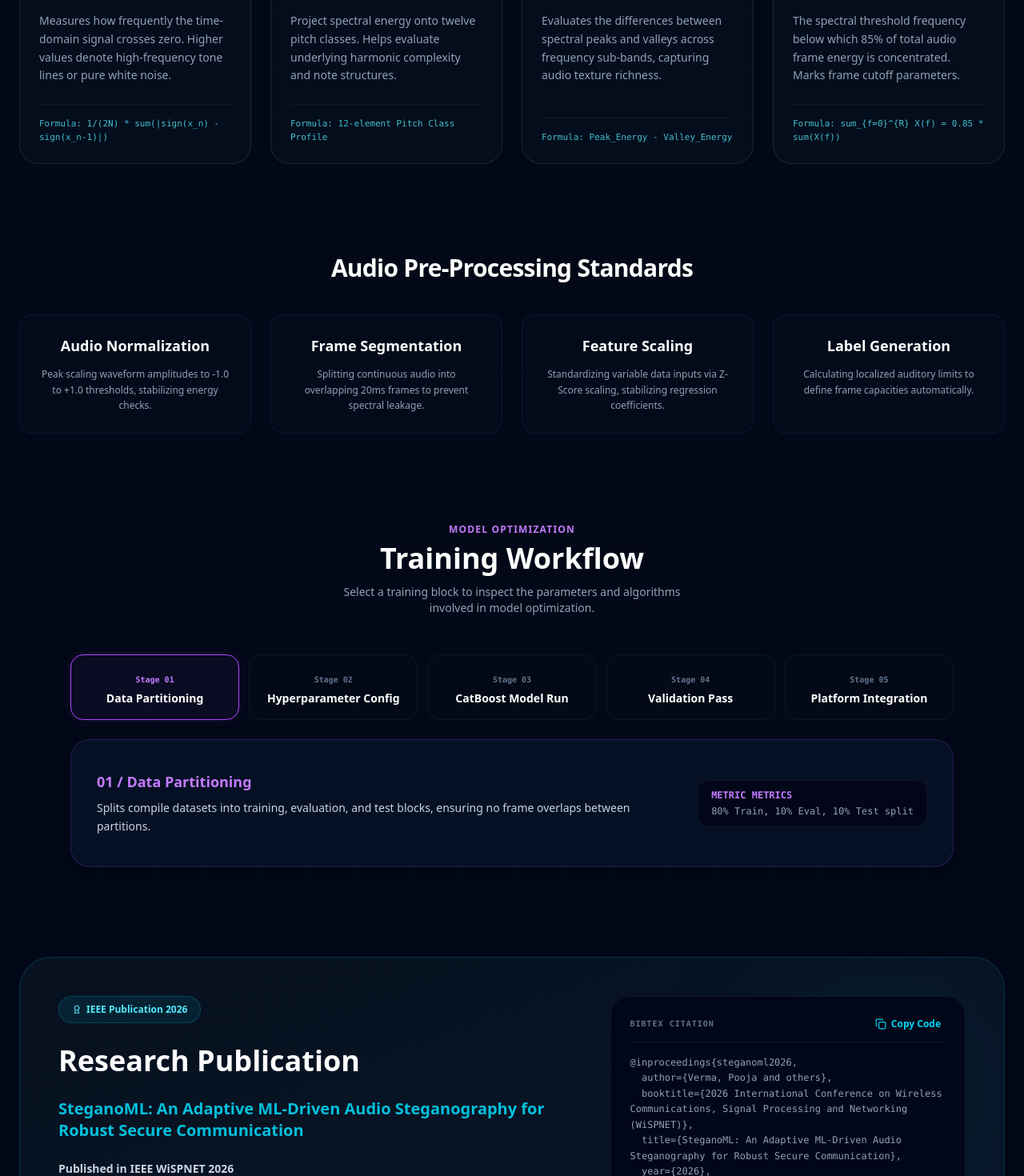
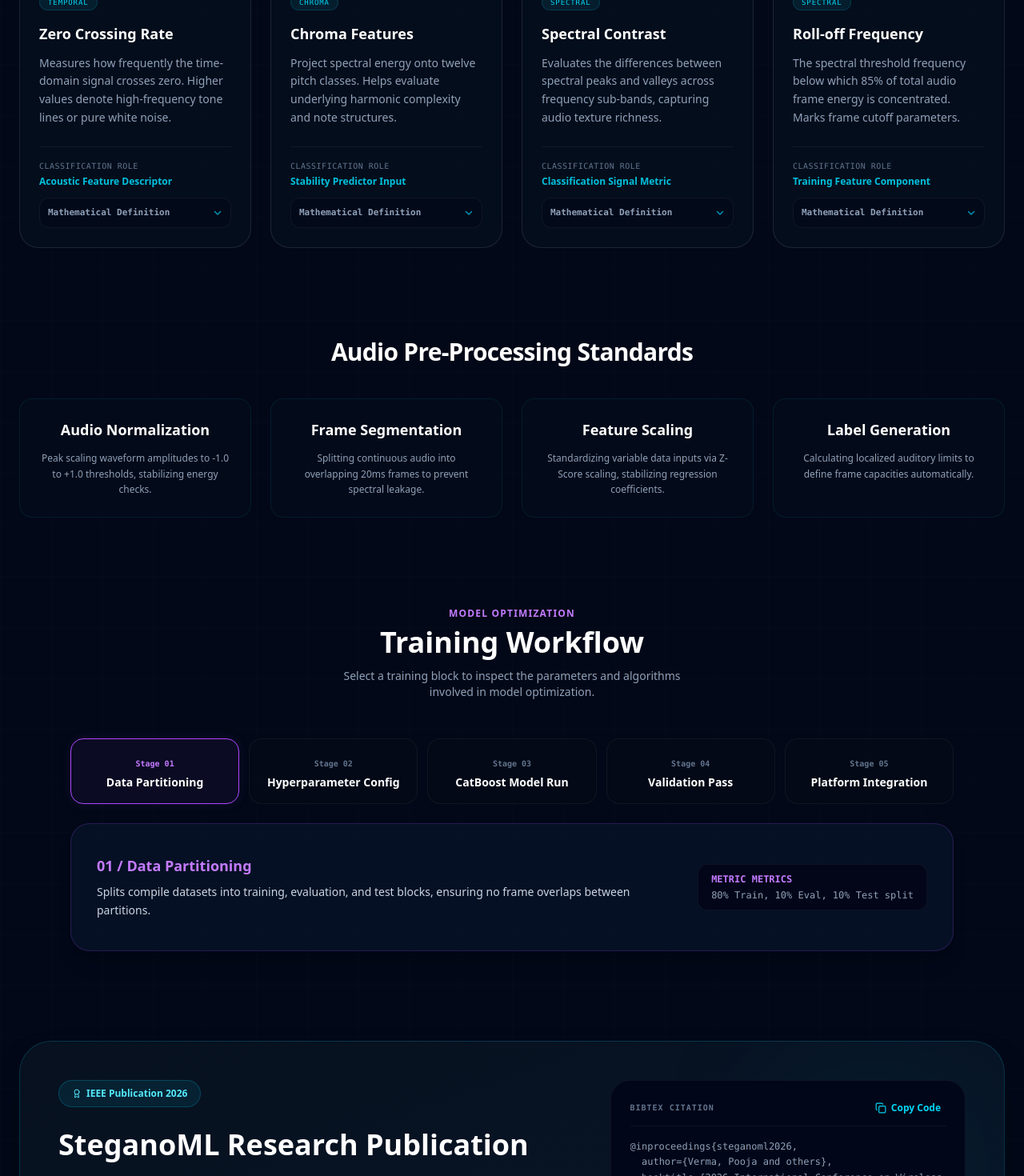
Before and after one commit to mpoojaverma/SteganoML-Platform, a Next.js app in the folder frontend/: page /research-dataset in a window 1280 px wide. Shown: the part 2160-3630 px from the top of the page at 80% size. Built offline with nearby package versions, Linux system fonts and the light colour scheme; no server answers.

Commit message:
Wordings 2

```diff
--- a/frontend/src/app/about/page.tsx
+++ b/frontend/src/app/about/page.tsx
@@ -458,11 +458,11 @@ export default function AboutPage() {
               </li>
               <li className="flex items-start gap-3 text-slate-400 text-sm">
                 <X className="text-red-500 shrink-0 mt-0.5" size={16} />
-                <span>Highly vulnerable to steganalysis, filter alterations, or audio compression.</span>
+                <span>More susceptible to statistical detection methods, filter alterations, or audio compression.</span>
               </li>
               <li className="flex items-start gap-3 text-slate-400 text-sm">
                 <X className="text-red-500 shrink-0 mt-0.5" size={16} />
-                <span>No intelligent signal evaluation or frame capacity prediction algorithms.</span>
+                <span>Uses fixed embedding strategies without feature-based frame analysis.</span>
               </li>
             </ul>
           </div>
@@ -528,8 +528,10 @@ export default function AboutPage() {
           <span>© 2026 SteganoML. All Rights Reserved.</span>
           <div className="flex gap-6">
             <Link href="/" className="hover:text-cyan-400 transition">Home</Link>
+            <Link href="/about" className="hover:text-cyan-400 transition">About</Link>
             <Link href="/model-insights" className="hover:text-cyan-400 transition">Model Insights</Link>
-            <Link href="/research-dataset" className="hover:text-cyan-400 transition">Dataset</Link>
+            <Link href="/research-dataset" className="hover:text-cyan-400 transition">Research Dataset</Link>
+            <Link href="/research-dataset#publication" className="hover:text-cyan-400 transition">Publication</Link>
           </div>
         </div>
       </footer>
--- a/frontend/src/app/model-insights/page.tsx
+++ b/frontend/src/app/model-insights/page.tsx
@@ -472,7 +472,9 @@ export default function ModelInsightsPage() {
           <div className="flex gap-6">
             <Link href="/" className="hover:text-cyan-400 transition">Home</Link>
             <Link href="/about" className="hover:text-cyan-400 transition">About</Link>
-            <Link href="/research-dataset" className="hover:text-cyan-400 transition">Dataset</Link>
+            <Link href="/model-insights" className="hover:text-cyan-400 transition">Model Insights</Link>
+            <Link href="/research-dataset" className="hover:text-cyan-400 transition">Research Dataset</Link>
+            <Link href="/research-dataset#publication" className="hover:text-cyan-400 transition">Publication</Link>
           </div>
         </div>
       </footer>
--- a/frontend/src/app/page.tsx
+++ b/frontend/src/app/page.tsx
@@ -604,32 +604,50 @@ export default function HomePage() {
         <div className="grid gap-6 md:grid-cols-3">
           <Link
             href="/about"
-            className="rounded-3xl border border-white/10 bg-[#071122] p-8 transition-all duration-300 hover:border-cyan-500/30 hover:bg-[#081328]/60 hover:-translate-y-1 hover:shadow-[0_4px_25px_rgba(6,182,212,0.04)] focus-visible:ring-2 focus-visible:ring-cyan-400 outline-none"
+            className="rounded-3xl border border-white/10 bg-[#071122] p-8 transition-all duration-300 hover:border-cyan-500/30 hover:bg-[#081328]/60 hover:-translate-y-1 hover:shadow-[0_4px_25px_rgba(6,182,212,0.04)] focus-visible:ring-2 focus-visible:ring-cyan-400 outline-none flex flex-col justify-between min-h-[240px]"
           >
+            <div>
               <h3 className="text-xl font-semibold text-white">About SteganoML</h3>
               <p className="mt-4 text-sm text-slate-400 leading-relaxed">
-              Complete project overview, encoding pipeline, decoding workflow, IEEE publication and quality metrics.
+                Project overview, architecture, encoding workflow, decoding pipeline, and quality evaluation metrics.
               </p>
+            </div>
+            <div className="mt-6 text-xs font-bold text-cyan-400 hover:text-cyan-300 transition flex items-center gap-1">
+              <span>View Overview</span>
+              <span>→</span>
+            </div>
           </Link>
 
           <Link
             href="/model-insights"
-            className="rounded-3xl border border-white/10 bg-[#071122] p-8 transition-all duration-300 hover:border-cyan-500/30 hover:bg-[#081328]/60 hover:-translate-y-1 hover:shadow-[0_4px_25px_rgba(6,182,212,0.04)] focus-visible:ring-2 focus-visible:ring-cyan-400 outline-none"
+            className="rounded-3xl border border-white/10 bg-[#071122] p-8 transition-all duration-300 hover:border-cyan-500/30 hover:bg-[#081328]/60 hover:-translate-y-1 hover:shadow-[0_4px_25px_rgba(6,182,212,0.04)] focus-visible:ring-2 focus-visible:ring-cyan-400 outline-none flex flex-col justify-between min-h-[240px]"
           >
+            <div>
               <h3 className="text-xl font-semibold text-white">Model Insights</h3>
               <p className="mt-4 text-sm text-slate-400 leading-relaxed">
-              CatBoost performance, ROC-AUC evaluation, confusion matrix and feature importance analysis.
+                CatBoost classifier performance, ROC-AUC evaluation, feature importance, and confusion matrix analysis.
               </p>
+            </div>
+            <div className="mt-6 text-xs font-bold text-cyan-400 hover:text-cyan-300 transition flex items-center gap-1">
+              <span>View Model Insights</span>
+              <span>→</span>
+            </div>
           </Link>
 
           <Link
             href="/research-dataset"
-            className="rounded-3xl border border-white/10 bg-[#071122] p-8 transition-all duration-300 hover:border-cyan-500/30 hover:bg-[#081328]/60 hover:-translate-y-1 hover:shadow-[0_4px_25px_rgba(6,182,212,0.04)] focus-visible:ring-2 focus-visible:ring-cyan-400 outline-none"
+            className="rounded-3xl border border-white/10 bg-[#071122] p-8 transition-all duration-300 hover:border-cyan-500/30 hover:bg-[#081328]/60 hover:-translate-y-1 hover:shadow-[0_4px_25px_rgba(6,182,212,0.04)] focus-visible:ring-2 focus-visible:ring-cyan-400 outline-none flex flex-col justify-between min-h-[240px]"
           >
-            <h3 className="text-xl font-semibold text-white">Research Dataset</h3>
+            <div>
+              <h3 className="text-xl font-semibold text-white">Research Dataset & Publication</h3>
               <p className="mt-4 text-sm text-slate-400 leading-relaxed">
-              Dataset construction, audio feature extraction, preprocessing and training workflow.
+                Training dataset construction, feature engineering, preprocessing workflow, and IEEE WiSPNET publication.
               </p>
+            </div>
+            <div className="mt-6 text-xs font-bold text-cyan-400 hover:text-cyan-300 transition flex items-center gap-1">
+              <span>View Dataset & Publication</span>
+              <span>→</span>
+            </div>
           </Link>
         </div>
       </section>
@@ -639,9 +657,11 @@ export default function HomePage() {
         <div className="mx-auto max-w-7xl px-6 flex flex-col sm:flex-row items-center justify-between text-xs text-slate-500 gap-4">
           <span>© 2026 SteganoML. All Rights Reserved.</span>
           <div className="flex gap-6">
+            <Link href="/" className="hover:text-cyan-400 transition">Home</Link>
             <Link href="/about" className="hover:text-cyan-400 transition">About</Link>
             <Link href="/model-insights" className="hover:text-cyan-400 transition">Model Insights</Link>
-            <Link href="/research-dataset" className="hover:text-cyan-400 transition">Dataset</Link>
+            <Link href="/research-dataset" className="hover:text-cyan-400 transition">Research Dataset</Link>
+            <Link href="/research-dataset#publication" className="hover:text-cyan-400 transition">Publication</Link>
           </div>
         </div>
       </footer>
--- a/frontend/src/app/research-dataset/page.tsx
+++ b/frontend/src/app/research-dataset/page.tsx
@@ -20,49 +20,57 @@ const features = [
     title: "MFCC Features",
     category: "cepstral",
     description: "Mel-Frequency Cepstral Coefficients model perceptual human voice pitch characteristics. They capture spectral envelope peaks accurately.",
-    formula: "DCT(log(FilterBank(FFT(x))))"
+    formula: "DCT(log(FilterBank(FFT(x))))",
+    descriptor: "Acoustic Feature Descriptor"
   },
   {
     title: "RMS Energy",
     category: "temporal",
     description: "Measures overall wave energy amplitude per frame, identifying silence zones or quiet sections prone to audible noise distortions.",
-    formula: "sqrt(1/N * sum(x^2))"
+    formula: "sqrt(1/N * sum(x^2))",
+    descriptor: "Stability Predictor Input"
   },
   {
     title: "Spectral Centroid",
     category: "spectral",
     description: "Represents the center of spectral mass, identifying whether a frame consists mostly of lower bass tones or higher treble noise.",
-    formula: "sum(f * X(f)) / sum(X(f))"
+    formula: "sum(f * X(f)) / sum(X(f))",
+    descriptor: "Classification Signal Metric"
   },
   {
     title: "Spectral Bandwidth",
     category: "spectral",
     description: "Measures the spread of frequencies around the centroid, reflecting spectral variation and frame complexity.",
-    formula: "sqrt(sum((f - Centroid)^2 * X(f)) / sum(X(f)))"
+    formula: "sqrt(sum((f - Centroid)^2 * X(f)) / sum(X(f)))",
+    descriptor: "Training Feature Component"
   },
   {
     title: "Zero Crossing Rate",
     category: "temporal",
     description: "Measures how frequently the time-domain signal crosses zero. Higher values denote high-frequency tone lines or pure white noise.",
-    formula: "1/(2N) * sum(|sign(x_n) - sign(x_n-1)|)"
+    formula: "1/(2N) * sum(|sign(x_n) - sign(x_n-1)|)",
+    descriptor: "Acoustic Feature Descriptor"
   },
   {
     title: "Chroma Features",
     category: "chroma",
     description: "Project spectral energy onto twelve pitch classes. Helps evaluate underlying harmonic complexity and note structures.",
-    formula: "12-element Pitch Class Profile"
+    formula: "12-element Pitch Class Profile",
+    descriptor: "Stability Predictor Input"
   },
   {
     title: "Spectral Contrast",
     category: "spectral",
     description: "Evaluates the differences between spectral peaks and valleys across frequency sub-bands, capturing audio texture richness.",
-    formula: "Peak_Energy - Valley_Energy"
+    formula: "Peak_Energy - Valley_Energy",
+    descriptor: "Classification Signal Metric"
   },
   {
     title: "Roll-off Frequency",
     category: "spectral",
     description: "The spectral threshold frequency below which 85% of total audio frame energy is concentrated. Marks frame cutoff parameters.",
-    formula: "sum_{f=0}^{R} X(f) = 0.85 * sum(X(f))"
+    formula: "sum_{f=0}^{R} X(f) = 0.85 * sum(X(f))",
+    descriptor: "Training Feature Component"
   },
 ];
 
@@ -292,11 +300,11 @@ export default function ResearchDatasetPage() {
         </div>
       </section>
 
-      {/* EXTRACTED AUDIO FEATURES WITH DYNAMIC FILTER */}
+      {/* FEATURE ENGINEERING COMPONENTS WITH DYNAMIC FILTER */}
       <section className="relative z-20 mx-auto mt-28 max-w-7xl px-6">
         <div className="text-center mb-12">
           <h2 className="text-xs uppercase tracking-widest text-cyan-400 font-bold">Feature Engineering</h2>
-          <h3 className="text-3xl sm:text-4xl font-bold mt-2">Extracted Audio Features</h3>
+          <h3 className="text-3xl sm:text-4xl font-bold mt-2">Feature Engineering Components</h3>
           <p className="text-slate-400 mt-3 max-w-md mx-auto text-sm">
             Filter the parameters below to explore the properties compiled during frame analysis.
           </p>
@@ -336,8 +344,34 @@ export default function ResearchDatasetPage() {
                 </p>
               </div>
 
-              <div className="mt-6 border-t border-white/5 pt-4 font-mono text-[11px] text-cyan-300/80">
-                Formula: {feat.formula}
+              <div className="mt-6 border-t border-white/5 pt-4 space-y-3">
+                <div className="flex flex-col gap-1">
+                  <span className="text-[10px] font-mono uppercase tracking-wider text-slate-500">
+                    Classification Role
+                  </span>
+                  <span className="text-xs font-semibold text-cyan-400/90">
+                    {feat.descriptor}
+                  </span>
+                </div>
+
+                <details className="group border border-white/5 bg-slate-950/40 rounded-xl overflow-hidden [&_summary::-webkit-details-marker]:hidden">
+                  <summary className="flex items-center justify-between p-2.5 text-[11px] font-mono font-bold text-slate-400 hover:text-white cursor-pointer select-none list-none [&::-webkit-details-marker]:hidden">
+                    <span>Mathematical Definition</span>
+                    <svg
+                      className="h-3 w-3 text-cyan-500/80 transition-transform duration-200 group-open:rotate-180"
+                      xmlns="http://www.w3.org/2000/svg"
+                      fill="none"
+                      viewBox="0 0 24 24"
+                      stroke="currentColor"
+                      strokeWidth="3"
+                    >
+                      <path strokeLinecap="round" strokeLinejoin="round" d="M19 9l-7 7-7-7" />
+                    </svg>
+                  </summary>
+                  <div className="p-3 border-t border-cyan-500/10 bg-slate-950/90 rounded-b-xl shadow-inner font-mono text-[10px] text-cyan-300/80 break-words leading-relaxed select-all">
+                    {feat.formula}
+                  </div>
+                </details>
               </div>
             </div>
           ))}
@@ -415,7 +449,7 @@ export default function ResearchDatasetPage() {
       </section>
 
       {/* RESEARCH PUBLICATION SHOWCASE CARD WITH BIBTEX COPY */}
-      <section className="relative z-20 mx-auto mt-28 mb-24 max-w-7xl px-6">
+      <section id="publication" className="relative z-20 mx-auto mt-28 mb-24 max-w-7xl px-6">
         <div className="rounded-[40px] border border-cyan-500/20 bg-gradient-to-br from-[#07111f] to-[#081528] p-8 md:p-12 shadow-2xl relative overflow-hidden">
           <div className="absolute top-0 right-0 h-80 w-80 rounded-full bg-cyan-500/5 blur-[80px] pointer-events-none" />
 
@@ -427,7 +461,7 @@ export default function ResearchDatasetPage() {
                 IEEE Publication 2026
               </span>
               <h2 className="text-3xl sm:text-4xl font-black text-white leading-tight">
-                Research Publication
+                SteganoML Research Publication
               </h2>
               <h3 className="text-xl font-bold text-cyan-400/90 leading-snug">
                 SteganoML: An Adaptive ML-Driven Audio Steganography for Robust Secure Communication
@@ -496,6 +530,8 @@ export default function ResearchDatasetPage() {
             <Link href="/" className="hover:text-cyan-400 transition">Home</Link>
             <Link href="/about" className="hover:text-cyan-400 transition">About</Link>
             <Link href="/model-insights" className="hover:text-cyan-400 transition">Model Insights</Link>
+            <Link href="/research-dataset" className="hover:text-cyan-400 transition">Research Dataset</Link>
+            <Link href="/research-dataset#publication" className="hover:text-cyan-400 transition">Publication</Link>
           </div>
         </div>
       </footer>
```
Lines whose indentation alone changed are shown as unchanged.
